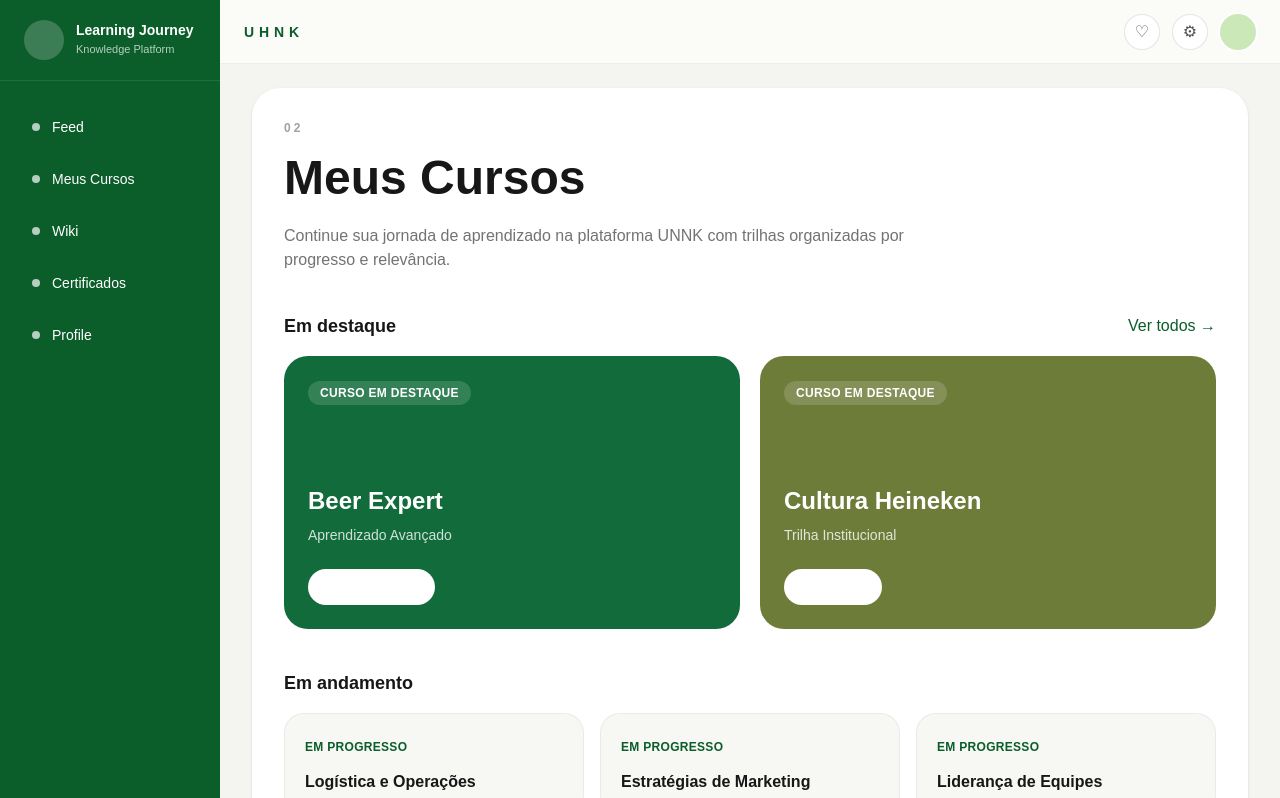
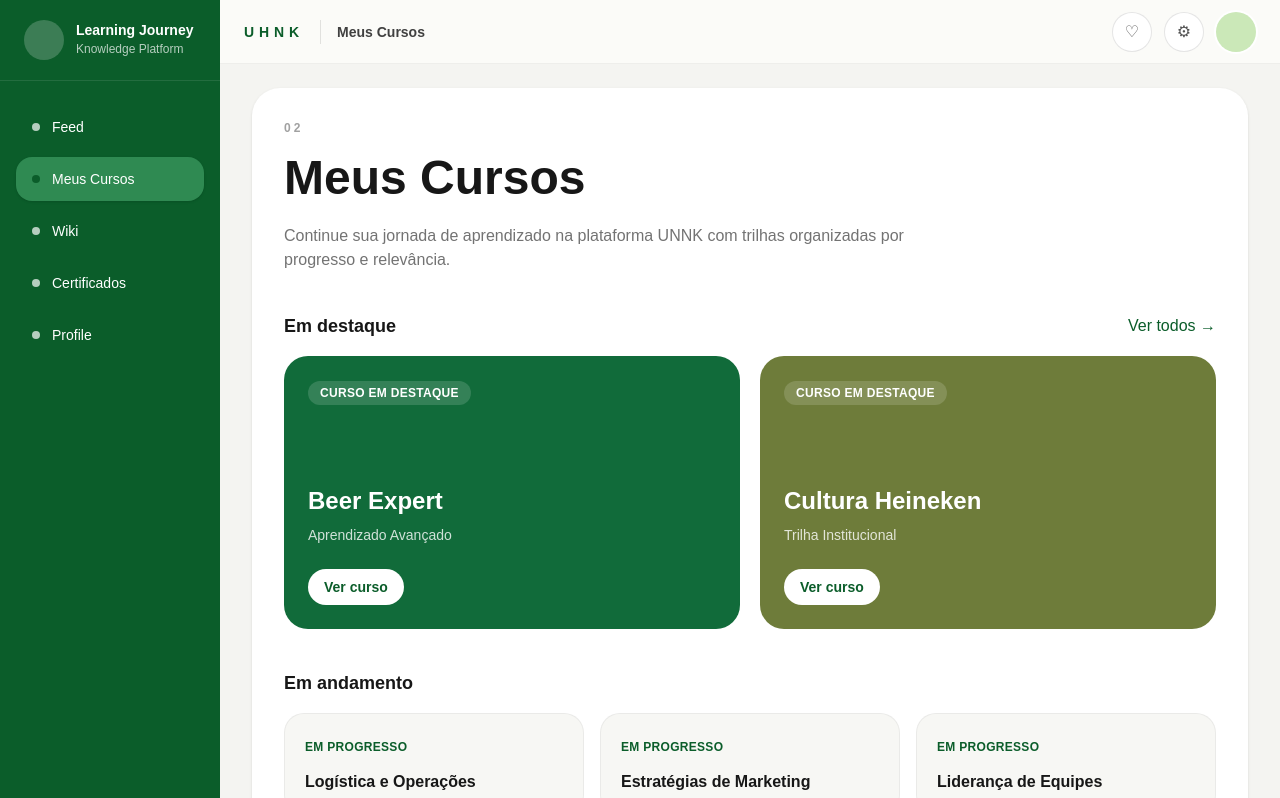
Before and after one commit to kkfabio/Universidade-Heineken-Front, a Next.js app: page /cursos in a window 1280 px wide. Shown: the top 798 px of the page. Built offline with nearby package versions, Linux system fonts and the light colour scheme.

Commit message:
Consertando botões

```diff
--- a/app/cursos/page.tsx
+++ b/app/cursos/page.tsx
@@ -85,15 +85,18 @@
 
                    <div className="mt-20">
                      <h3 className="text-2xl font-bold">{course.title}</h3>
+
                      <p className="mt-2 text-sm text-white/80">
                         {course.subtitle}
                      </p>
 
                      <Link
                        href={`/cursos/${course.id}`}
-                        className="mt-6 inline-flex rounded-full bg-white px-4 py-2 text-sm font-semibold text-[#0B5D2A]"
+                       className="mt-6 inline-block rounded-full bg-white px-4 py-2"
                        >
-                        {course.action}
+                       <span className="block text-sm font-semibold text-[#0B5D2A]">
+                         Ver curso
+                       </span>
                      </Link>
                     </div>
                    </article>
--- a/components/layout/Sidebar.tsx
+++ b/components/layout/Sidebar.tsx
@@ -1,4 +1,7 @@
+"use client";
+
 import Link from "next/link";
+import { usePathname } from "next/navigation";
 
 const menuItems = [
   { label: "Feed", href: "/feed" },
@@ -9,6 +12,8 @@
 ];
 
 export function Sidebar() {
+  const pathname = usePathname();
+
   return (
     <aside className="flex min-h-screen w-[88px] flex-col justify-between self-stretch bg-[#0B5D2A] text-white xl:w-[220px]">
       <div>
@@ -16,29 +21,41 @@
           <div className="h-10 w-10 rounded-full bg-white/20" />
           <div className="hidden xl:block">
             <p className="text-sm font-semibold leading-none">Learning Journey</p>
-            <p className="mt-1 text-[11px] text-white/70">Knowledge Platform</p>
+            <p className="mt-1 text-xs text-white/70">Knowledge Platform</p>
           </div>
         </div>
 
         <nav className="mt-6 px-3 xl:px-4">
           <ul className="space-y-2">
-            {menuItems.map((item) => (
+            {menuItems.map((item) => {
+              const isActive = pathname === item.href || pathname.startsWith(`${item.href}/`);
+
+              return (
                 <li key={item.href}>
                   <Link
                      href={item.href}
-                  className="flex items-center gap-3 rounded-2xl px-3 py-3 text-sm font-medium text-white/85 transition hover:bg-white/10 hover:text-white xl:px-4"
+                     className={`flex items-center gap-3 rounded-2xl px-3 py-3 text-sm font-medium transition xl:px-4 focus-visible:outline-none focus-visible:ring-2 focus-visible:ring-white/80 focus-visible:ring-offset-2 focus-visible:ring-offset-[#0B5D2A] ${
+                        isActive
+                        ? "bg-[#2F8A52] text-white shadow-sm"
+                        : "text-white/85 hover:bg-[#2C7A4B] hover:text-white"
+                      }`}
                      >
-                  <span className="h-2 w-2 rounded-full bg-white/70" />
+                    <span
+                      className={`h-2 w-2 rounded-full ${
+                        isActive ? "bg-[#0B5D2A]" : "bg-white/70"
+                      }`}
+                    />
                     <span className="hidden xl:inline">{item.label}</span>
                   </Link>
                 </li>
-            ))}
+              );
+            })}
           </ul>
         </nav>
       </div>
 
       <div className="p-3 xl:p-4">
-        <button className="flex w-full items-center justify-center gap-2 rounded-2xl bg-[#19A34A] px-4 py-3 text-sm font-semibold text-white transition hover:bg-[#15853c]">
+        <button className="flex w-full items-center justify-center gap-2 rounded-2xl bg-[#19A34A] px-4 py-3 text-sm font-semibold text-white transition hover:bg-[#15853c] focus-visible:outline-none focus-visible:ring-2 focus-visible:ring-white/80 focus-visible:ring-offset-2 focus-visible:ring-offset-[#0B5D2A]">
         <span className="inline-block h-2 w-2 rounded-full bg-white" />
         <span className="hidden xl:inline">Ask AI</span>
       </button>
--- a/components/layout/Topbar.tsx
+++ b/components/layout/Topbar.tsx
@@ -1,20 +1,56 @@
+"use client";
+
+import { usePathname } from "next/navigation";
+
 export function Topbar() {
+  const pathname = usePathname();
+
+  const pageTitle =
+    pathname === "/feed"
+      ? "Feed"
+      : pathname === "/cursos" || pathname.startsWith("/cursos/")
+      ? "Meus Cursos"
+      : pathname === "/wiki" || pathname.startsWith("/wiki/")
+      ? "Wiki"
+      : pathname === "/certificados" || pathname.startsWith("/certificados/")
+      ? "Certificados"
+      : pathname === "/profile" || pathname.startsWith("/profile/")
+      ? "Profile"
+      : "Dashboard";
+
   return (
     <header className="flex h-16 items-center justify-between border-b border-black/5 bg-[#FBFBF8] px-6">
-      <div className="text-sm font-bold uppercase tracking-[0.35em] text-[#0B5D2A]">
-        UHNK
+      <div className="flex items-center gap-4">
+        <div className="text-sm font-bold uppercase tracking-[0.35em] text-[#0B5D2A]">
+          UHNK
+        </div>
+
+        <span className="h-6 w-px bg-black/10" />
+
+        <h1 className="text-sm font-semibold text-neutral-700">
+          {pageTitle}
+        </h1>
       </div>
 
       <div className="flex items-center gap-3">
-        <button className="flex h-9 w-9 items-center justify-center rounded-full border border-black/10 bg-white text-sm text-neutral-600 transition duration-200 hover:bg-neutral-50 active:scale-95">
+        <button
+          aria-label="Favoritos"
+          className="flex h-10 w-10 items-center justify-center rounded-full border border-black/10 bg-white text-sm text-neutral-600 transition duration-200 hover:bg-neutral-50 hover:text-[#0B5D2A] active:scale-95 focus-visible:outline-none focus-visible:ring-2 focus-visible:ring-[#0B5D2A] focus-visible:ring-offset-2"
+        >
           ♡
         </button>
 
-        <button className="flex h-9 w-9 items-center justify-center rounded-full border border-black/10 bg-white text-sm text-neutral-600 transition duration-200 hover:bg-neutral-50 active:scale-95">
+        <button
+          aria-label="Configurações"
+          className="flex h-10 w-10 items-center justify-center rounded-full border border-black/10 bg-white text-sm text-neutral-600 transition duration-200 hover:bg-neutral-50 hover:text-[#0B5D2A] active:scale-95 focus-visible:outline-none focus-visible:ring-2 focus-visible:ring-[#0B5D2A] focus-visible:ring-offset-2"
+        >
           ⚙
         </button>
 
-        <div className="h-9 w-9 rounded-full bg-[#CBE8B8] ring-2 ring-white" />
+        <button
+          aria-label="Abrir perfil"
+          className="h-10 w-10 rounded-full bg-[#CBE8B8] ring-2 ring-white transition hover:scale-[1.03] active:scale-95 focus-visible:outline-none focus-visible:ring-2 focus-visible:ring-[#0B5D2A] focus-visible:ring-offset-2"
+        />
       </div>
     </header>
   );
```
Lines whose indentation alone changed are shown as unchanged.
